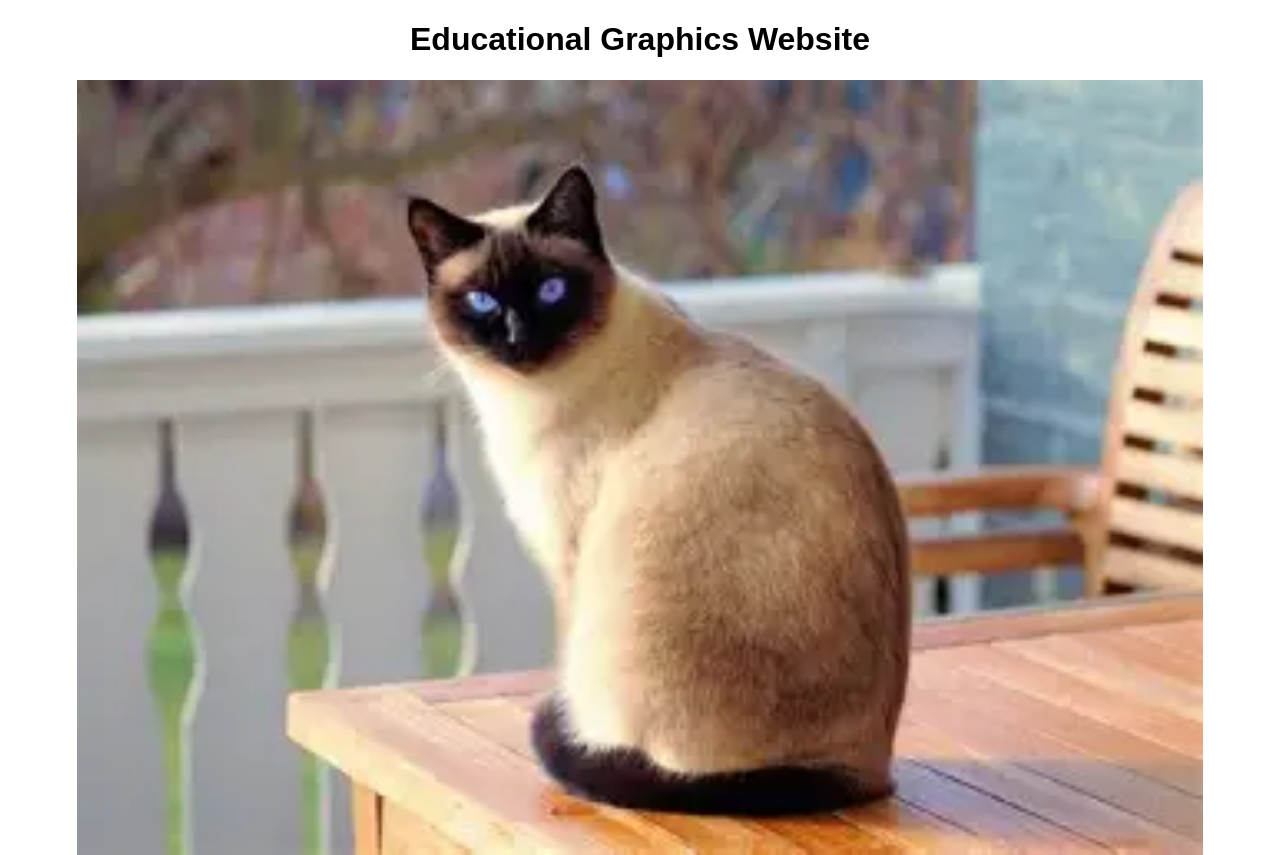
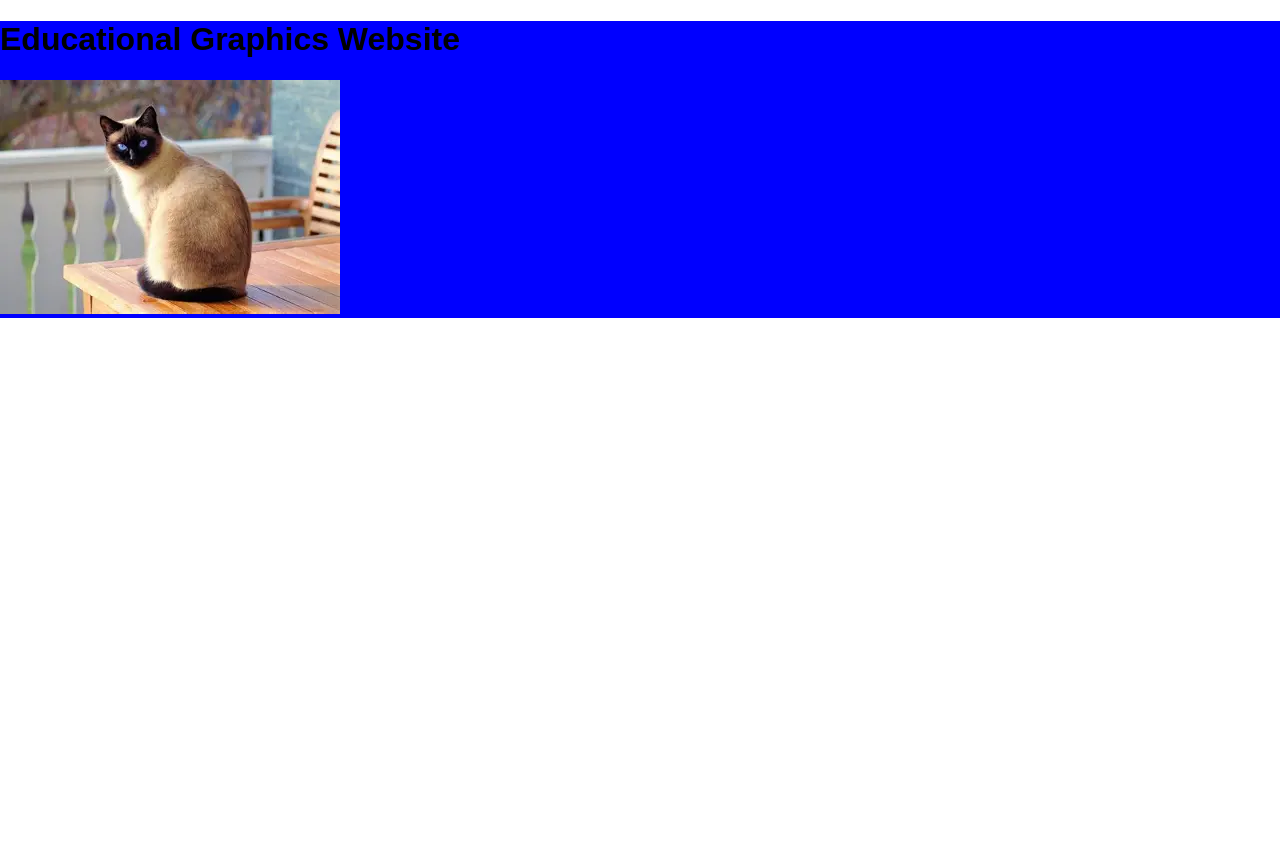
Before and after one commit to Mario64128/educational-graphics-technique-showcase-website, a React (Vite) app: page / in a window 1280 px wide. After the commit the page ends 800 px from the top, so only its background shows below. Built offline with nearby package versions, Linux system fonts and the light colour scheme.

Commit message:
Minor css update

```diff
--- a/src/index.css
+++ b/src/index.css
@@ -1,14 +1,8 @@
-
 #root {
-  width: 1126px;
   font-family: Arial, system-ui;
-  max-width: 100%;
-  margin: 0 auto;
-  text-align: center;
-  min-height: 100svh;
-  display: flex;
-  flex-direction: column;
-  box-sizing: border-box;
+  width: 100%;
+  height: "max-content";
+  background-color: blue;
 }
 
 body {
```
